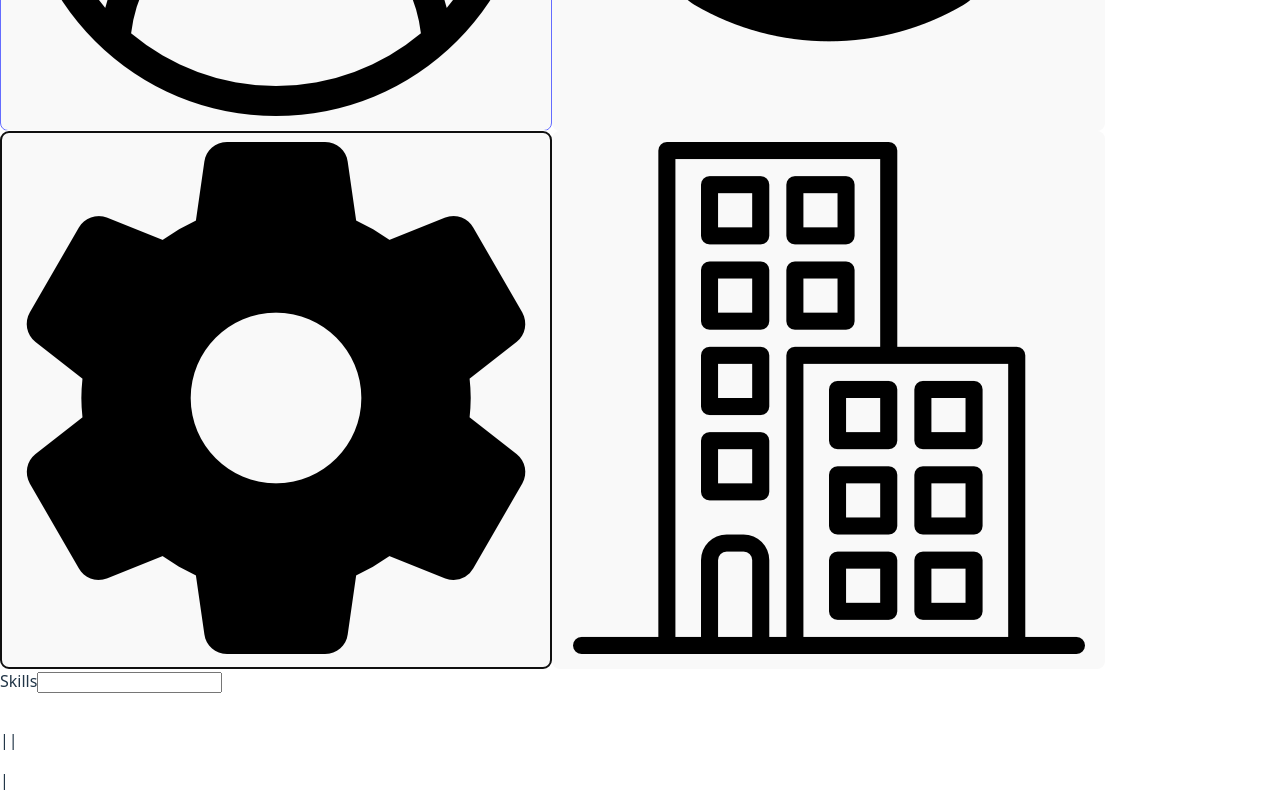
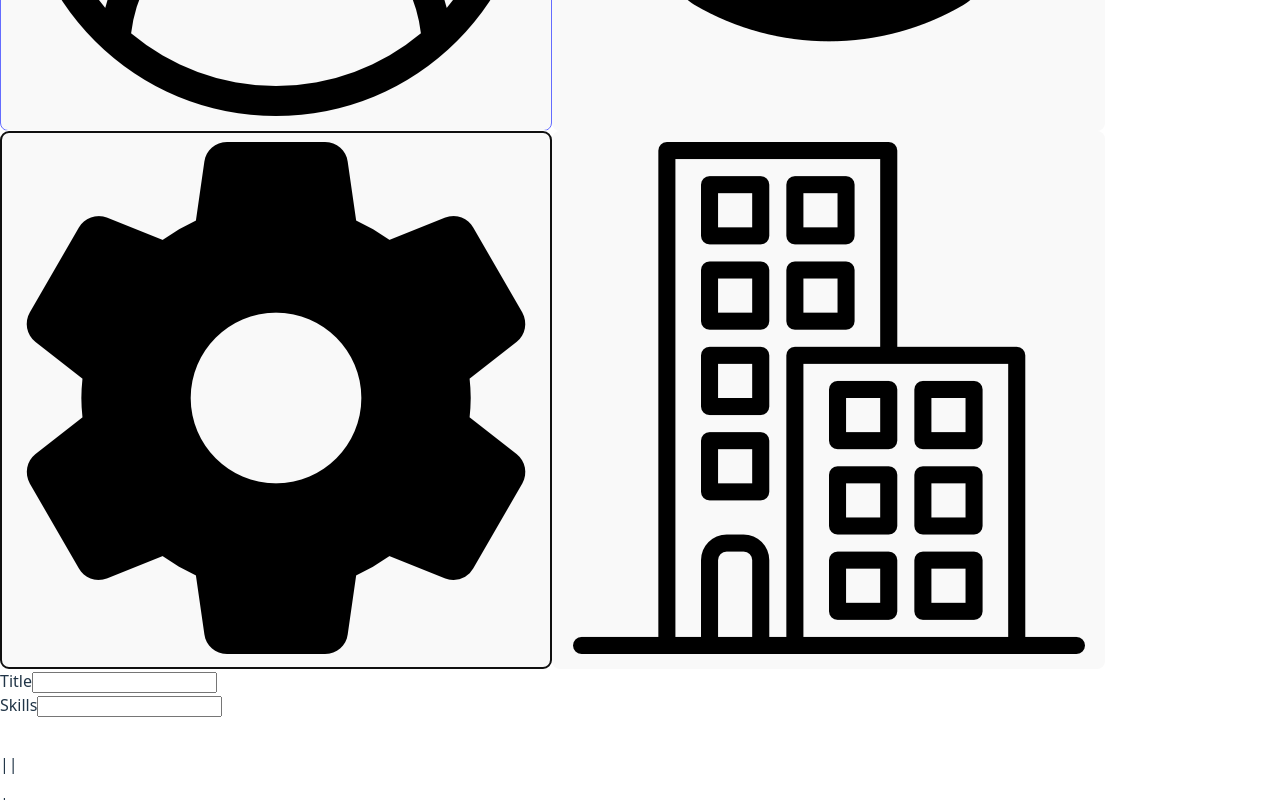
Before and after one commit to 1304-PK/CV-Builder, a React (Vite) app: page / in a window 1280 px wide. Both pictures are taken after a click on the button 276 px from the left and 807 px from the top of the page. Shown: the part 407-1207 px from the top of the page. Built offline with nearby package versions, Linux system fonts and the light colour scheme.

Commit message:
add class name

```diff
--- a/src/Components/Skill.jsx
+++ b/src/Components/Skill.jsx
@@ -10,7 +10,8 @@ function GenForm(p){
 function Skill({skillForm, updateSkillForm}){
     return(
     <div>
-        <form>
+        <form className="form">
+            <GenForm id="title" label="Title" type="text" value={skillForm.title} onChange={updateSkillForm} />
             <GenForm id="skill" label="Skills" type="text" value={skillForm.skill} onChange={updateSkillForm} />
         </form>
     </div>
```
